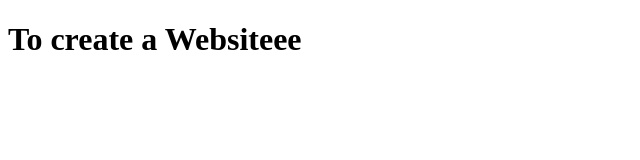
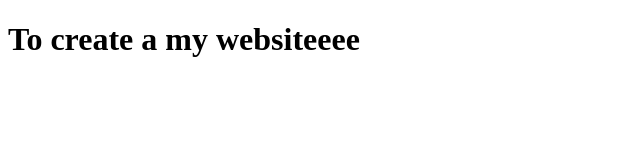
Before and after one commit to PoornimaSelvaraj/sample, a plain HTML site: page index.html in a window 1280 px wide. Shown: the whole page, without its empty margins (0-640 px from the left). Drawn offline with Linux system fonts and the light colour scheme.

Commit message:
Update index.html

```diff
--- a/index.html
+++ b/index.html
@@ -6,6 +6,6 @@
     <title>Website</title>
 </head>
 <body>
-    <h1>To create a Websiteee</h1>
+    <h1>To create a my websiteeee</h1>
 </body>
 </html>
```
